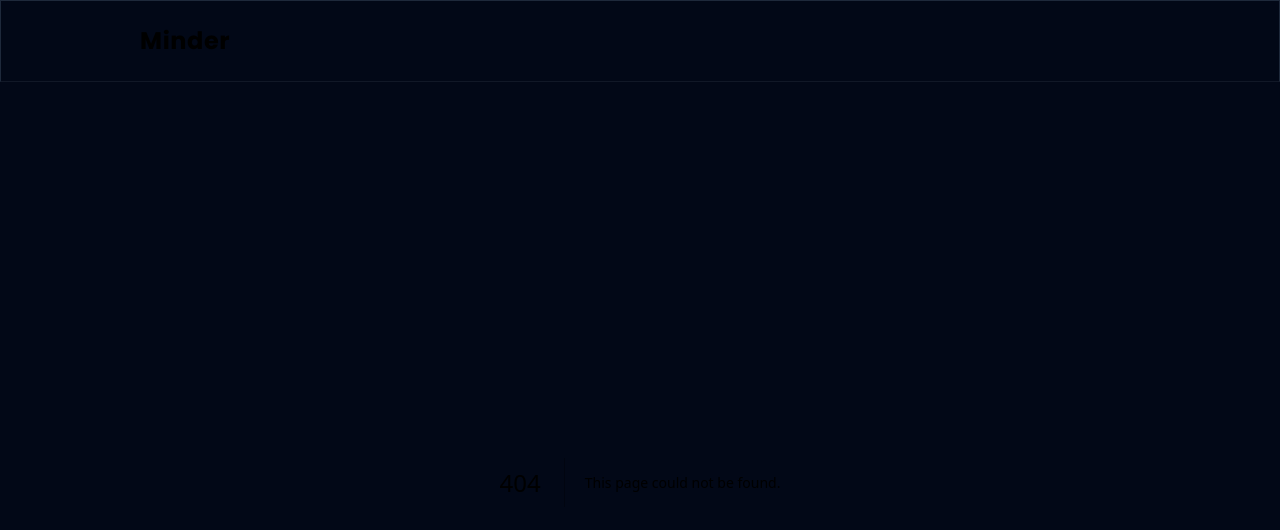
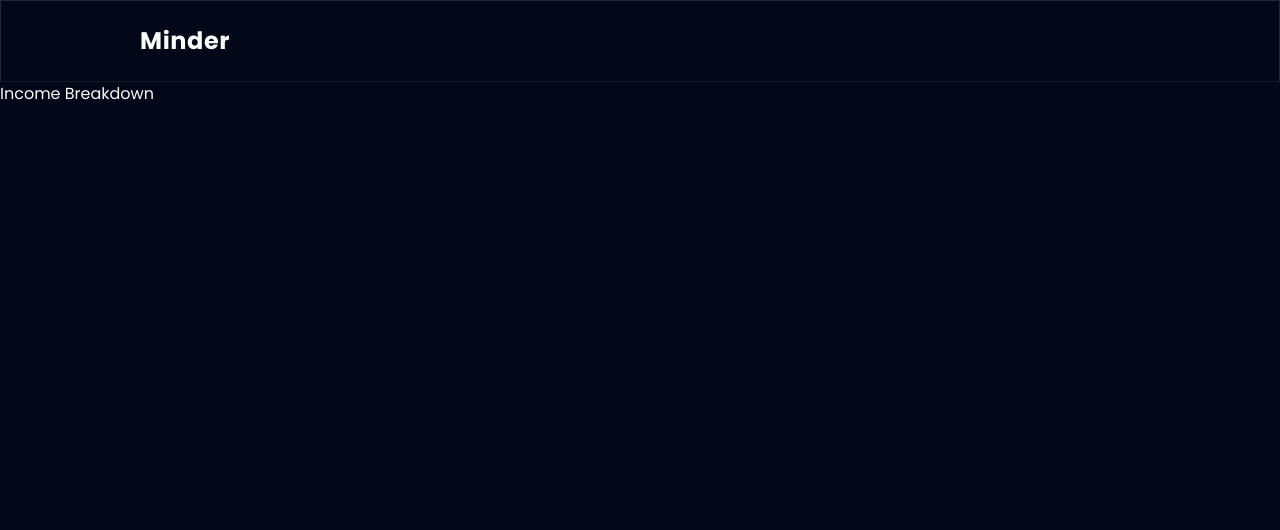
Before and after one commit to michaelcanonizado/minder, a Next.js app: page /income/breakdown in a window 1280 px wide. Before the commit this address had no page. Shown: the top 530 px of the page. Built offline with nearby package versions, Linux system fonts and the light colour scheme.

Commit message:
chore: initialize /income/breakdown page.tsx

```diff
--- /dev/null
+++ b/src/app/(user)/income/breakdown/page.tsx
@@ -0,0 +1,7 @@
+import React from 'react';
+
+const IncomeBreakdown = () => {
+  return <div>Income Breakdown</div>;
+};
+
+export default IncomeBreakdown;
```
